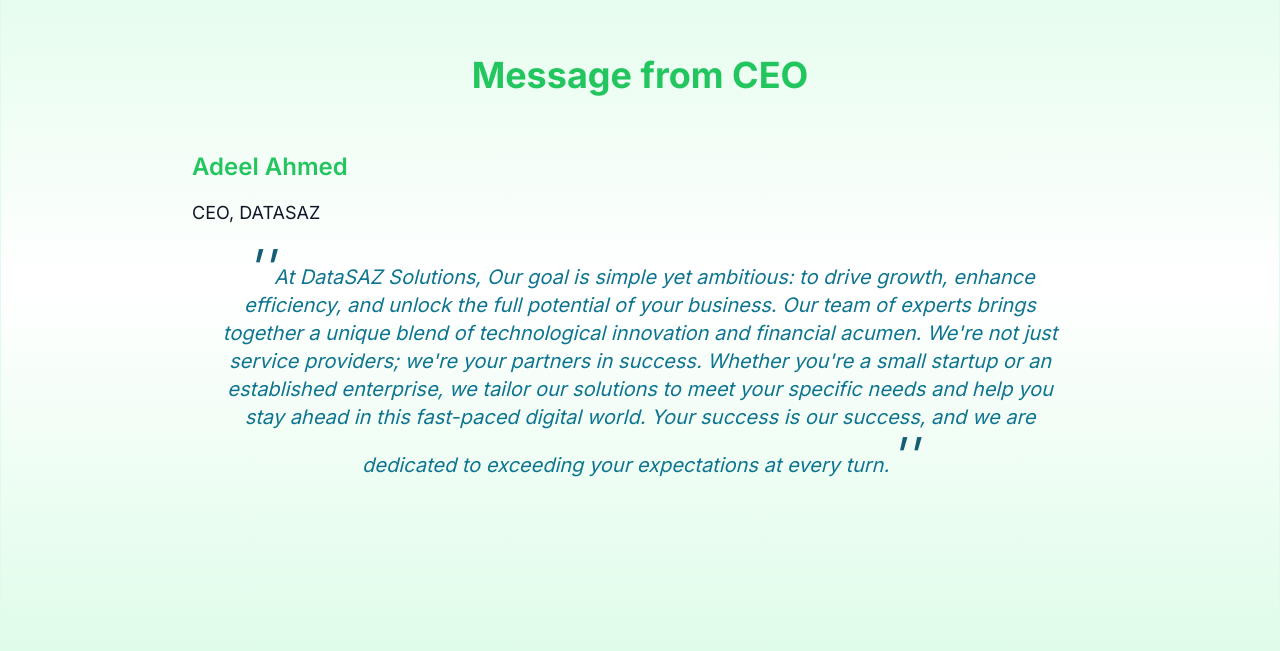
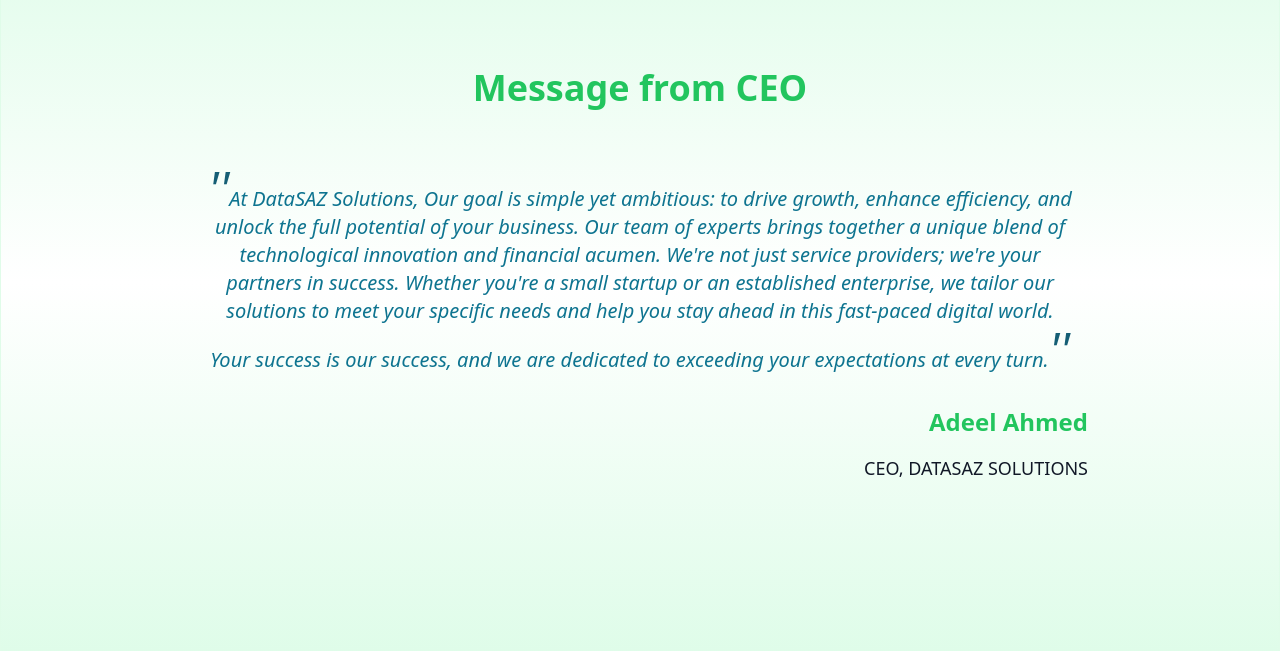
Before and after one commit to NxtGen-Dev-ZAH/DATASAZ-SOLUTIONS, a Next.js app: page / in a window 1280 px wide. Shown: the part 2758-3409 px from the top of the page. Built offline with nearby package versions, Linux system fonts and the light colour scheme.

Commit message:
fixed the socials

```diff
--- a/app/globals.css
+++ b/app/globals.css
@@ -24,7 +24,9 @@
       rgb(var(--background-end-rgb))
     )
     rgb(var(--background-start-rgb));
+
 }
+
 
 .glassy-background {
   background: rgba(255, 255, 255, 0.05);
@@ -32,3 +34,10 @@
   -webkit-backdrop-filter: blur(10px);
   border: 1px solid rgba(255, 255, 255, 0.1);
 }
+@font-face {
+  font-family: 'Roboto';
+  font-style: normal;
+  font-weight: 400;
+  font-display: swap;
+  src: url(https://fonts.gstatic.com/s/roboto/v32/KFOmCnqEu92Fr1Mu4mxK.woff2) format('woff2');
+  unicode-range: U+0000-00FF, U+0131, U+0152-0153, U+02BB-02BC, U+02C6, U+02DA, U+02DC, U+0304, U+0308, U+0329, U+2000-206F, U+2074, U+20AC, U+2122, U+2191, U+2193, U+2212, U+2215, U+FEFF, U+FFFD;}
--- a/app/layout.tsx
+++ b/app/layout.tsx
@@ -1,8 +1,6 @@
 import type { Metadata } from "next";
-import { Inter } from "next/font/google";
 import "./globals.css";
-
-const inter = Inter({ subsets: ["latin"] });
+import Head from "next/head";
 
 export const metadata: Metadata = {
   title: "DataSAZ Solutions",
@@ -17,7 +15,13 @@
 }) {
   return (
     <html lang="en">
-      <body className={inter.className}>{children}</body>
+      <Head>
+        <link
+          href="https://fonts.googleapis.com/css2?family=Roboto&display=swap"
+          rel="stylesheet"
+        />
+      </Head>
+      <body>{children}</body>
     </html>
   );
 }
--- a/app/page.tsx
+++ b/app/page.tsx
@@ -13,7 +13,7 @@
       <div className="glassy-background">
         <Navbar />
         <div id="home">
-        <Home />
+          <Home />
         </div>
         <div id="services" className="py-12">
           <Services />
--- a/components/About.tsx
+++ b/components/About.tsx
@@ -18,6 +18,7 @@
         <path d="M12 2.163c3.204 0 3.584.012 4.85.07 3.252.148 4.771 1.691 4.919 4.919.058 1.265.069 1.645.069 4.849 0 3.205-.012 3.584-.069 4.849-.149 3.225-1.664 4.771-4.919 4.919-1.266.058-1.644.07-4.85.07-3.204 0-3.584-.012-4.849-.07-3.26-.149-4.771-1.699-4.919-4.92-.058-1.265-.07-1.644-.07-4.849 0-3.204.013-3.583.07-4.849.149-3.227 1.664-4.771 4.919-4.919 1.266-.057 1.645-.069 4.849-.069zm0-2.163c-3.259 0-3.667.014-4.947.072-4.358.2-6.78 2.618-6.98 6.98-.059 1.281-.073 1.689-.073 4.948 0 3.259.014 3.668.072 4.948.2 4.358 2.618 6.78 6.98 6.98 1.281.058 1.689.072 4.948.072 3.259 0 3.668-.014 4.948-.072 4.354-.2 6.782-2.618 6.979-6.98.059-1.28.073-1.689.073-4.948 0-3.259-.014-3.667-.072-4.947-.196-4.354-2.617-6.78-6.979-6.98-1.281-.059-1.69-.073-4.949-.073zm0 5.838c-3.403 0-6.162 2.759-6.162 6.162s2.759 6.163 6.162 6.163 6.162-2.759 6.162-6.163c0-3.403-2.759-6.162-6.162-6.162zm0 10.162c-2.209 0-4-1.79-4-4 0-2.209 1.791-4 4-4s4 1.791 4 4c0 2.21-1.791 4-4 4zm6.406-11.845c-.796 0-1.441.645-1.441 1.44s.645 1.44 1.441 1.44c.795 0 1.439-.645 1.439-1.44s-.644-1.44-1.439-1.44z" />
       </svg>
     ),
+    link:"https://www.instagram.com/zaheer_abbasi99",
   },
   {
     name: "LinkedIn",
@@ -26,6 +27,7 @@
         <path d="M19 0h-14c-2.761 0-5 2.239-5 5v14c0 2.761 2.239 5 5 5h14c2.762 0 5-2.239 5-5v-14c0-2.761-2.238-5-5-5zm-11 19h-3v-11h3v11zm-1.5-12.268c-.966 0-1.75-.79-1.75-1.764s.784-1.764 1.75-1.764 1.75.79 1.75 1.764-.783 1.764-1.75 1.764zm13.5 12.268h-3v-5.604c0-3.368-4-3.113-4 0v5.604h-3v-11h3v1.765c1.396-2.586 7-2.777 7 2.476v6.759z" />
       </svg>
     ),
+    link: "https://www.linkedin.com/company/datasaz-solutions/",
   },
   {
     name: "Facebook",
@@ -34,6 +36,7 @@
         <path d="M9 8h-3v4h3v12h5v-12h3.642l.358-4h-4v-1.667c0-.955.192-1.333 1.115-1.333h2.885v-5h-3.808c-3.596 0-5.192 1.583-5.192 4.615v3.385z" />
       </svg>
     ),
+    link : "https://www.facebook.com/DataSAZSolutions"
   },
   {
     name: "Twitter",
@@ -42,6 +45,7 @@
         <path d="M24 4.557c-.883.392-1.832.656-2.828.775 1.017-.609 1.798-1.574 2.165-2.724-.951.564-2.005.974-3.127 1.195-.897-.957-2.178-1.555-3.594-1.555-3.179 0-5.515 2.966-4.797 6.045-4.091-.205-7.719-2.165-10.148-5.144-1.29 2.213-.669 5.108 1.523 6.574-.806-.026-1.566-.247-2.229-.616-.054 2.281 1.581 4.415 3.949 4.89-.693.188-1.452.232-2.224.084.626 1.956 2.444 3.379 4.6 3.419-2.07 1.623-4.678 2.348-7.29 2.04 2.179 1.397 4.768 2.212 7.548 2.212 9.142 0 14.307-7.721 13.995-14.646.962-.695 1.797-1.562 2.457-2.549z" />
       </svg>
     ),
+    link: "https://x.com/DataSAZ",
   },
 ];
 export default function About() {
@@ -80,9 +84,11 @@
             {socialIcons.map((social, index) => (
               <a
                 key={index}
-                href="#"
+                href={social.link}
                 className="text-gray-400 hover:text-cyan-400 transition-colors duration-300"
                 aria-label={`Follow us on ${social.name}`}
+                target="_blank"
+
               >
                 {social.svg}
               </a>
--- a/components/Footer.tsx
+++ b/components/Footer.tsx
@@ -68,6 +68,8 @@
               <a
                 href="https://www.facebook.com/DataSAZSolutions"
                 className="text-gray-400 hover:text-cyan-400"
+                target="_blank"
+
               >
                 <svg
                   className="w-6 h-6"
@@ -84,7 +86,8 @@
               </a>
               <a
                 href="https://www.instagram.com/zaheer_abbasi99
-"
+"  target="_blank"
+
                 className="text-gray-400 hover:text-cyan-400"
               >
                 <svg
@@ -103,6 +106,8 @@
               <a
                 href="https://x.com/DataSAZ"
                 className="text-gray-400 hover:text-cyan-400"
+                target="_blank"
+
               >
                 <svg
                   className="w-6 h-6"
--- a/components/Home.tsx
+++ b/components/Home.tsx
@@ -16,7 +16,9 @@
           expertise
         </p>
         <button className="bg-green-500 font-bold text-white text-lg py-3 px-6 md:py-4 md:px-8 rounded-full hover:bg-green-600 transition duration-300">
-          <Link href="#about">Learn More</Link>
+          <Link href="#about" target="_blank">
+            Learn More
+          </Link>
         </button>
       </div>
     </div>
--- a/components/Navigation.tsx
+++ b/components/Navigation.tsx
@@ -57,7 +57,7 @@
   };
 
   return (
-    <div className="flex flex-col md:flex-row justify-center md:justify-center items-center w-full md:w-auto py-5 md:py-0 ">
+    <div className="flex flex-col md:flex-row justify-center md:justify-center items-center w-full md:w-auto py-5 md:py-0  ">
       {NavLinks.map((nav) => (
         <a
           key={nav.name}
--- a/components/Services.tsx
+++ b/components/Services.tsx
@@ -50,7 +50,7 @@
   const [selectedService, setSelectedService] = useState(services[0]);
 
   return (
-    <div className="bg-gradient-to-t from-green-100 via-white to-green-100 min-h-screen w-screen text-gray-800 p-4 md:p-8">
+    <div className="bg-gradient-to-t from-green-100 via-white to-green-100 min-h-screen w-screen text-gray-800 p-4 md:p-8 ">
       <div className="flex justify-center flex-col items-center">
         <h2 className="text-green-500 text-xl mb-2 font-bold tracking-[0.1em]">
           OUR SERVICES
--- a/components/Technology.tsx
+++ b/components/Technology.tsx
@@ -40,7 +40,7 @@
   const [view, setView] = useState("technologies");
 
   return (
-    <div className="bg-gradient-to-tl from-green-100 via-white to-green-100 text-gray-800 min-h-screen flex flex-col items-center justify-center p-4 md:p-8 w-screen">
+    <div className="bg-gradient-to-tl from-green-100 via-white to-green-100 text-gray-800 min-h-screen flex flex-col items-center justify-center p-4 md:p-8 w-screen ">
       <div className="w-full max-w-4xl">
         <h1 className="text-3xl md:text-5xl font-extrabold text-green-500 mb-8 md:mb-12 text-center">
           {view === "technologies"
--- a/components/ceo.tsx
+++ b/components/ceo.tsx
@@ -20,10 +20,7 @@
             />
           </div>
         </div> */}
-        <p className="text-2xl font-semibold text-green-500 text-left mb-4">
-          Adeel Ahmed
-        </p>
-        <p className="text-lg text-gray-900 text-left mb-4">CEO, DATASAZ</p>
+
         <blockquote className="text-cyan-700 text-xl italic mb-8 px-4">
           <span className="text-5xl text-cyan-800">&apos;&apos;</span>
           At DataSAZ Solutions, Our goal is simple yet ambitious: to drive
@@ -37,6 +34,10 @@
           your expectations at every turn.
           <span className="text-5xl text-cyan-800">&apos;&apos;</span>
         </blockquote>
+        <p className="text-2xl font-semibold text-green-500 text-right mb-4">
+          Adeel Ahmed
+        </p>
+        <p className="text-lg text-gray-900 text-right mb-4">CEO, DATASAZ SOLUTIONS</p>
       </div>
     </div>
   );
--- a/tailwind.config.ts
+++ b/tailwind.config.ts
@@ -13,6 +13,9 @@
         'gradient-conic':
           'conic-gradient(from 180deg at 50% 50%, var(--tw-gradient-stops))',
       },
+      fontFamily: {
+        roboto: ['Roboto', 'sans-serif'],
+      },
       boxShadow: {
         glow:'0 0 10px rgba(0, 255, 0, 0.6)', // Custom shadow for glowing effect
       },
```
